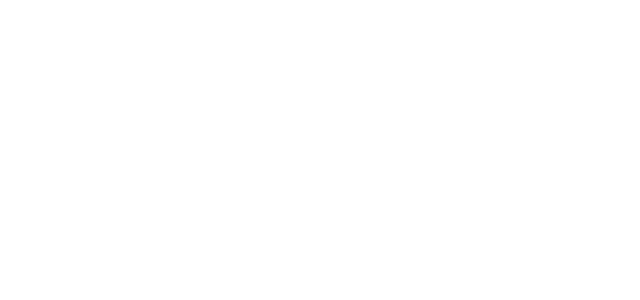
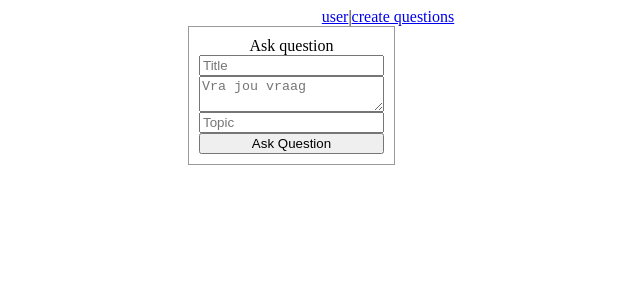
Before and after one commit to CSWilder02/Term-4-Group-2---Project, a React (Create React App) app in the folder client/term4-group2-qna/: page /questions in a window 1280 px wide. Before the commit this address had no page. Shown: the top 300 px of the page, without its empty margins (252-892 px from the left). Built offline with nearby package versions, Linux system fonts and the light colour scheme; sample sign-in values are in the browser's storage.

Commit message:
Question frontend functional tested

```diff
--- a/client/term4-group2-qna/src/App.js
+++ b/client/term4-group2-qna/src/App.js
@@ -1,6 +1,6 @@
 import './App.css';
 import React, { useEffect } from 'react';
-import { Routes, Route } from 'react-router-dom';
+import { Routes, Route, NavLink } from 'react-router-dom';
 import { Home } from './components/screens/home';
 import { QuestionPage } from './components/screens/questionPage';
 import { UserAccount } from './components/screens/userAccount';
@@ -18,9 +18,12 @@
   })
   return (
     <div className="App">
+      <NavLink to={`/user/1`}>user</NavLink>
+      |
+      <NavLink to={`/questions`}>create questions</NavLink>
       <Routes>
         <Route path='/' element={<Home />} />
-        <Route path='/question/:id' element={<PrivateRoute></PrivateRoute>} />
+        <Route path='/questions' element={<PrivateRoute><QuestionPage /></PrivateRoute>} />
         <Route path='/user/:id' element={<PrivateRoute><UserAccount /></PrivateRoute>} />
         <Route path='/boarding' element={<Boarding />} />
       </Routes>
--- a/client/term4-group2-qna/src/components/screens/boarding.js
+++ b/client/term4-group2-qna/src/components/screens/boarding.js
@@ -28,6 +28,9 @@
         axios.request(config)
             .then((response) => {
                 console.log(response);
+                sessionStorage.setItem("loggedIn", "true")
+                sessionStorage.setItem("user", JSON.stringify(response.data.user))
+                sessionStorage.setItem("token", response.data.token)
             })
             .catch((error) => {
                 console.log(error);
@@ -49,6 +52,9 @@
             .then((response) => {
                 alert("Registered");
                 console.log(response);
+                sessionStorage.setItem("loggedIn", "true")
+                sessionStorage.setItem("user", JSON.stringify(response.data.user))
+                sessionStorage.setItem("token", response.data.token)
             })
             .catch((error) => {
                 alert(`Error: ${error}`);
--- a/client/term4-group2-qna/src/components/screens/home.js
+++ b/client/term4-group2-qna/src/components/screens/home.js
@@ -7,7 +7,7 @@
     return (
         <div>
             <div>home</div>
-            <NavLink to={`user/1`}>user</NavLink>
+
         </div>
     )
 }
--- a/client/term4-group2-qna/src/components/screens/questionPage.js
+++ b/client/term4-group2-qna/src/components/screens/questionPage.js
@@ -1,7 +1,47 @@
-import React from 'react'
+import React, { useEffect, useState } from 'react';
+import axios from 'axios';
 
-export const QuestionPage = ({ user }) => {
+export const QuestionPage = () => {
+    const [questionData, setQuestionData] = useState({});
+    const user = JSON.stringify(sessionStorage.getItem("user"))
+
+    useEffect(() => {
+        console.log("Question", questionData)
+    }, [questionData]);
+
+    const submitQuestion = () => {
+        setQuestionData({ ...questionData, questioner: user?._id })
+        let config = {
+            method: 'post',
+            maxBodyLength: Infinity,
+            url: 'http://localhost:5000/api/createQuestion/',
+            headers: {
+                'Content-Type': 'application/json',
+                'Authorization': `Bearer ${sessionStorage.getItem("token")}`
+            },
+            data: questionData
+        };
+
+        axios.request(config)
+            .then((response) => {
+                alert("Qustion submitted");
+                console.log(response);
+            })
+            .catch((error) => {
+                alert(`Error: ${error}`);
+                console.log(error);
+            });
+    }
+
     return (
-        <div>Q</div>
+        <div style={{ width: '400px', display: 'flex', gap: '20px', margin: '0 auto' }}>
+            <div style={{ border: '1px solid #999', padding: '10px', display: 'flex', flexDirection: 'column' }}>
+                <div>Ask question</div>
+                <input type='text' onChange={e => setQuestionData({ ...questionData, title: e.target.value })} placeholder='Title' />
+                <textarea type='text' onChange={e => setQuestionData({ ...questionData, question: e.target.value })} placeholder='Vra jou vraag' />
+                <input type='text' onChange={e => setQuestionData({ ...questionData, topic: e.target.value })} placeholder='Topic' />
+                <button onClick={submitQuestion}>Ask Question</button>
+            </div>
+        </div>
     )
 }
--- a/client/term4-group2-qna/src/components/util/privateRoute.js
+++ b/client/term4-group2-qna/src/components/util/privateRoute.js
@@ -12,7 +12,7 @@
 
     return (
 
-        loggedIn[0] === "true" ? children : <Navigate to="/boarding" />
+        loggedIn === "true" ? children : <Navigate to="/boarding" />
     )
 };
 
```
Also changed, not shown: 2 other files (tests, documents, lock files or other folders).
